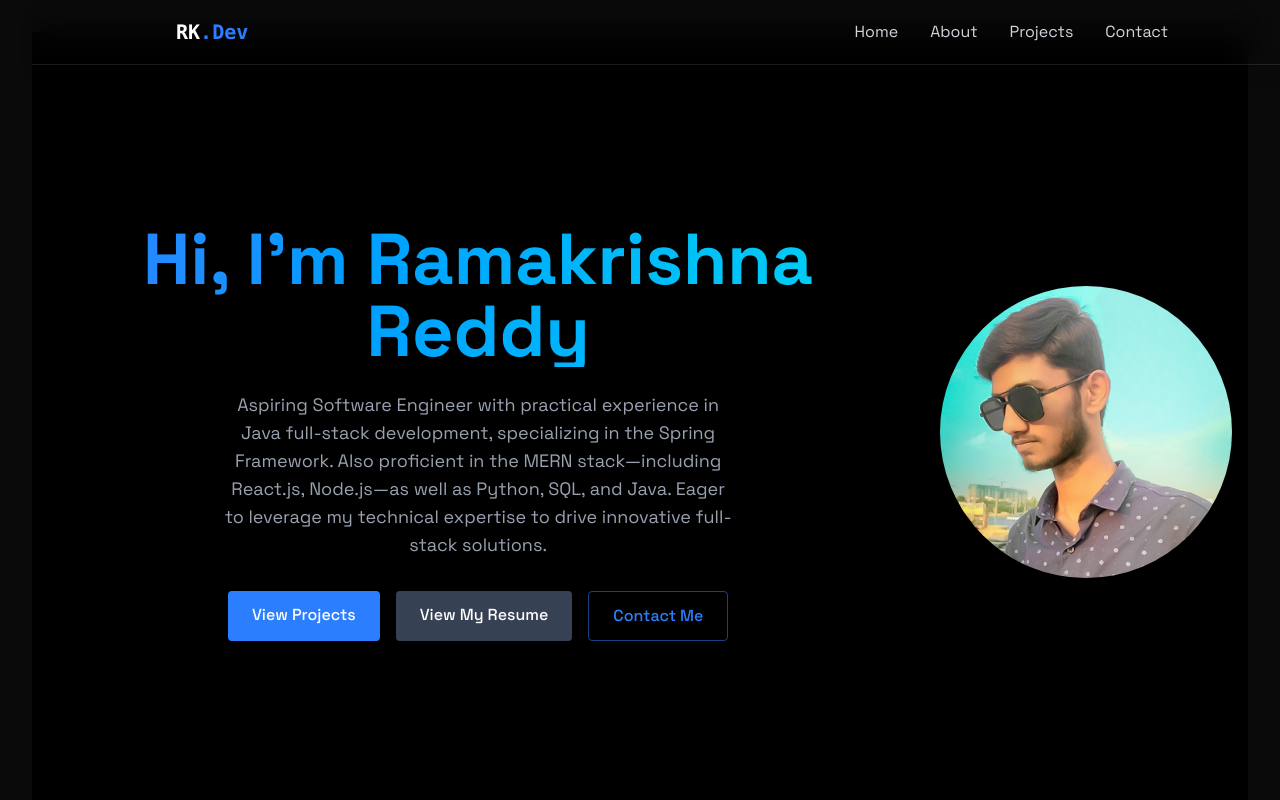
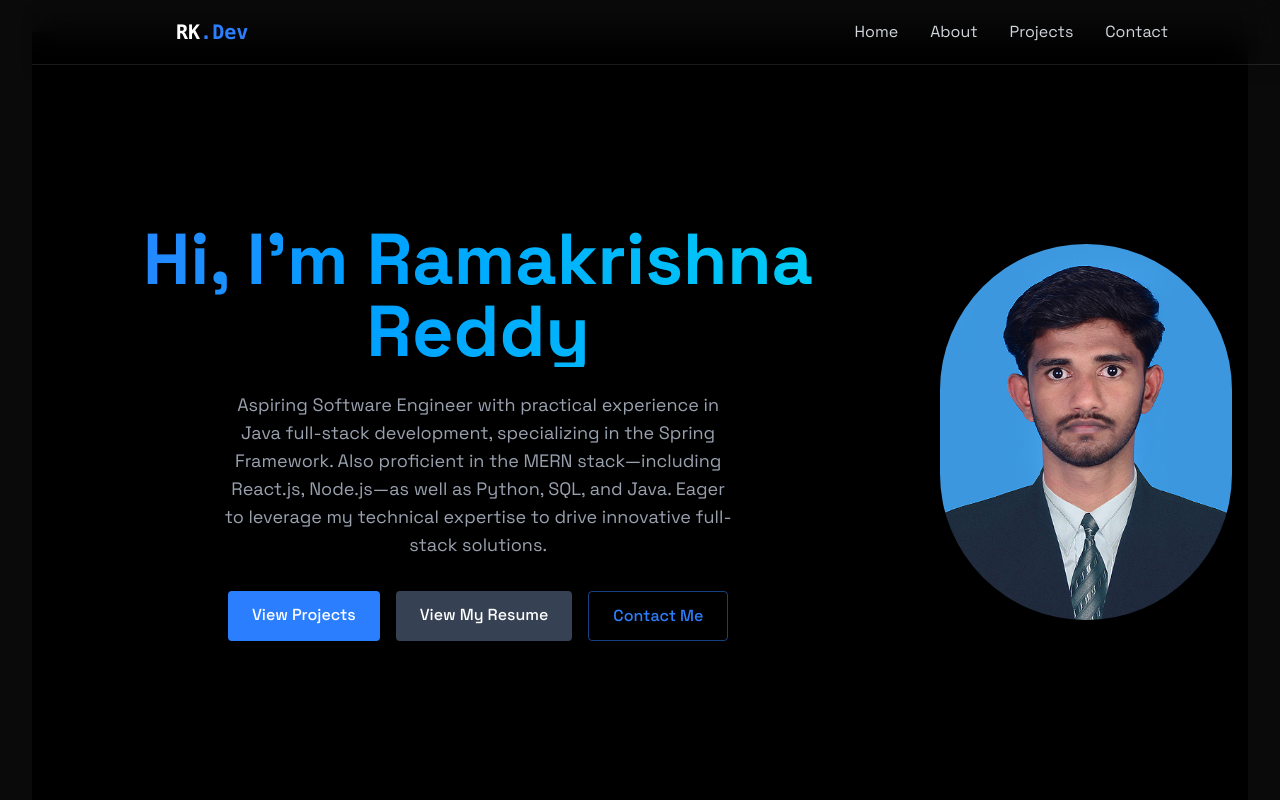
Before and after one commit to Ramakrish21/Portfolio_Website_Ram, a React (Vite) app: page / in a window 1280 px wide. Shown: the top 800 px of the page. Built offline with nearby package versions, Linux system fonts and the light colour scheme.

Commit message:
Image Updated

```diff
--- a/src/component/sections/Home.jsx
+++ b/src/component/sections/Home.jsx
@@ -49,7 +49,7 @@ export const Home = () => {
         </RevealOnScroll>
         <div className="mt-8 md:mt-0 md:ml-8 flex justify-center">
           <img
-            src="/Ram.jpg"
+            src="/Ram1.jpg"
             alt="My Photo"
             className="w-80 h-auto rounded-full"
           />
```
